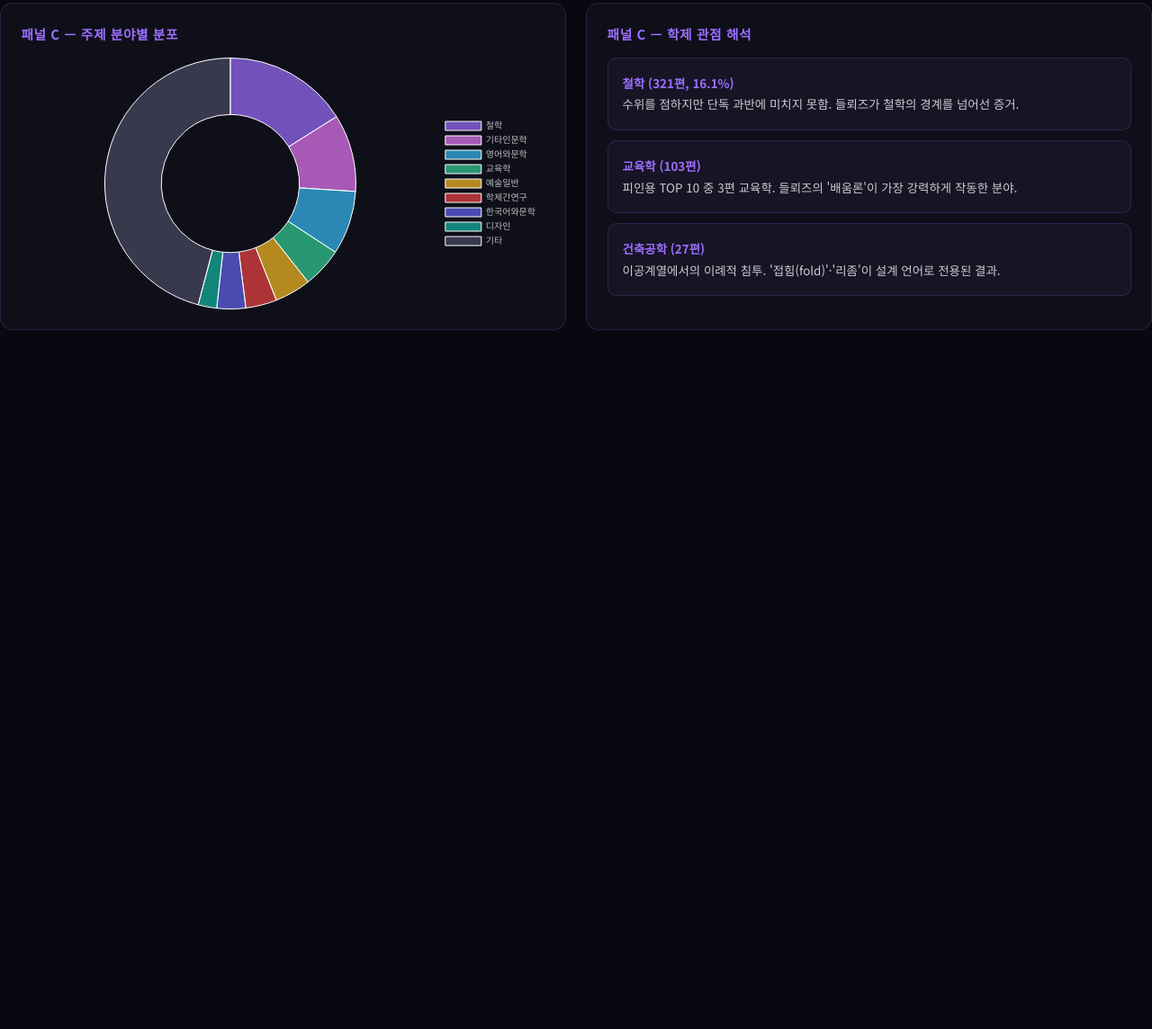
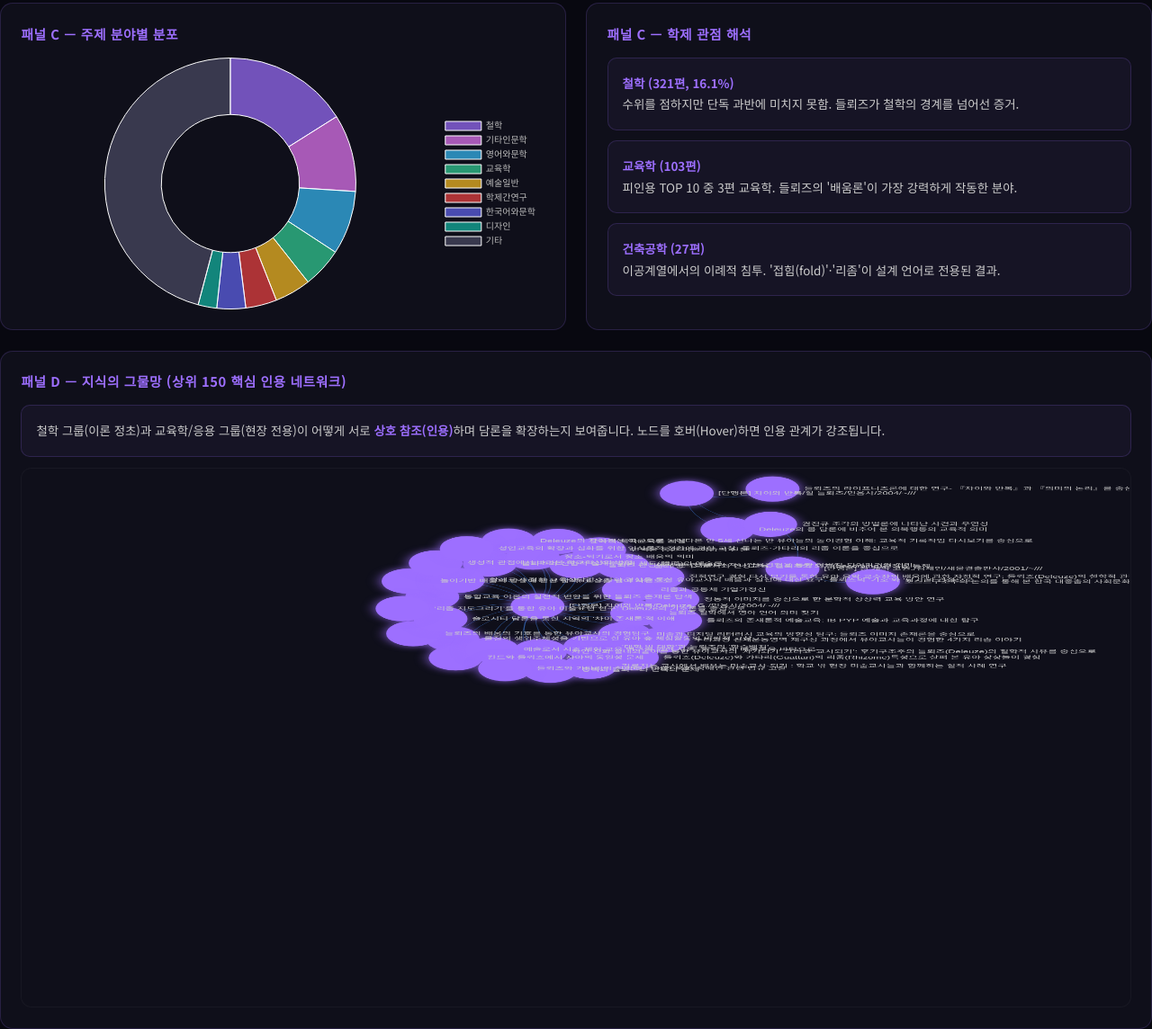
Before and after one commit to TAC302/deleuze2, a plain HTML site: page index.html in a window 1280 px wide. Shown: the part 1602-2746 px from the top of the page at 90% size. Before the commit the page ends 1969 px from the top, so only its background shows below. Drawn offline with nearby package versions, Linux system fonts and the light colour scheme.

Commit message:
Add network visualization with ECharts

```diff
--- a/index.html
+++ b/index.html
@@ -6,6 +6,8 @@
 <title>국내 들뢰즈 연구 지형도 대시보드</title>
 <link href="https://fonts.googleapis.com/css2?family=Noto+Sans+KR:wght@300;400;500;700&family=Playfair+Display:wght@700&display=swap" rel="stylesheet">
 <script src="https://cdn.jsdelivr.net/npm/chart.js"></script>
+<script src="https://cdn.jsdelivr.net/npm/echarts@5.5.0/dist/echarts.min.js"></script>
+<script src="network_data.js"></script>
 <style>
 *{margin:0;padding:0;box-sizing:border-box}
 body{background:#080810;color:#e8e0f0;font-family:'Noto Sans KR',sans-serif}
@@ -189,6 +191,13 @@ img.cimg{width:100%;border-radius:8px}
       <div class="box"><strong>건축공학 (27편)</strong><br>이공계열에서의 이례적 침투. '접힘(fold)'·'리좀'이 설계 언어로 전용된 결과.</div>
     </div>
   </div>
+  </div>
+
+  <div class="card" style="margin-top:1.4rem">
+    <h3>패널 D — 지식의 그물망 (상위 150 핵심 인용 네트워크)</h3>
+    <div class="box" style="margin-bottom:0.8rem">철학 그룹(이론 정초)과 교육학/응용 그룹(현장 전용)이 어떻게 서로 <strong>상호 참조(인용)</strong>하며 담론을 확장하는지 보여줍니다. 노드를 호버(Hover)하면 인용 관계가 강조됩니다.</div>
+    <div id="networkChart" style="width:100%; height:600px; background:var(--card); border-radius:12px; border:1px solid rgba(255,255,255,0.04);"></div>
+  </div>
 </div>
 
 <!-- 4. 피인용 TOP 10 -->
@@ -294,6 +303,50 @@ new Chart(document.getElementById('citeFieldChart'),{
     datasets:[{label:'피인용 합계',data:[87,63,56,152,50,142,37],backgroundColor:['rgba(52,211,153,0.7)','rgba(56,189,248,0.7)','rgba(232,121,249,0.7)','rgba(157,111,255,0.7)','rgba(251,191,36,0.7)','rgba(52,211,153,0.5)','rgba(100,100,180,0.7)'],borderRadius:6}]},
   options:{plugins:{legend:{display:false}},scales:{x:{ticks:{color:'#888'},grid:{color:'rgba(255,255,255,0.04)'}},y:{ticks:{color:'#888'},grid:{color:'rgba(255,255,255,0.04)'}}}}
 });
+// Initialize Network Chart
+if (typeof networkData !== 'undefined' && document.getElementById('networkChart')) {
+  const myChart = echarts.init(document.getElementById('networkChart'), 'dark');
+  const option = {
+    backgroundColor: 'transparent',
+    tooltip: { formatter: '{b}' },
+    series: [{
+      type: 'graph',
+      layout: 'force',
+      data: networkData.nodes.map(node => ({
+        ...node,
+        itemStyle: {
+          color: node.value > 20 ? '#9d6fff' : '#38bdf8',
+          shadowBlur: 15,
+          shadowColor: node.value > 20 ? 'rgba(157,111,255,0.8)' : 'rgba(56,189,248,0.8)'
+        }
+      })),
+      links: networkData.edges,
+      roam: true,
+      label: {
+        show: true,
+        position: 'right',
+        formatter: '{b}',
+        color: '#ccc',
+        fontSize: 11
+      },
+      force: {
+        repulsion: 150,
+        edgeLength: 100
+      },
+      lineStyle: {
+        color: 'source',
+        curveness: 0.3,
+        opacity: 0.4
+      },
+      emphasis: {
+        focus: 'adjacency',
+        lineStyle: { width: 3, opacity: 1 }
+      }
+    }]
+  };
+  myChart.setOption(option);
+  window.addEventListener('resize', () => myChart.resize());
+}
 </script>
 </body>
 </html>
--- /dev/null
+++ b/network_data.js
@@ -0,0 +1,378 @@
+const networkData = {
+  "nodes": [
+    {
+      "id": "‘대학 밖 대학’과 들뢰즈의 ‘학습배치’",
+      "name": "‘대학 밖 대학’과 들뢰즈의 ‘학습배치’",
+      "symbolSize": 60,
+      "value": 80
+    },
+    {
+      "id": "Deleuze의 차이생성 이론으로 들여다본 만 5세 신나는 반 유아들의 놀이경험 이해: 교육적 기록작업 다시보기를 중심으로",
+      "name": "Deleuze의 차이생성 이론으로 들여다본 만 5세 신나는 반 유아들의 놀이경험 이해: 교육적 기록작업 다시보기를 중심으로",
+      "symbolSize": 60,
+      "value": 90
+    },
+    {
+      "id": "자연 친화 실내외놀이를 통한 유아교사의 ‘자기되기’ 그리고 ‘교사되기’: 후기구조주의 들뢰즈(Deleuze)의 철학적 사유를 중심으로",
+      "name": "자연 친화 실내외놀이를 통한 유아교사의 ‘자기되기’ 그리고 ‘교사되기’: 후기구조주의 들뢰즈(Deleuze)의 철학적 사유를 중심으로",
+      "symbolSize": 60,
+      "value": 53
+    },
+    {
+      "id": "문화적 체육교육론 서설",
+      "name": "문화적 체육교육론 서설",
+      "symbolSize": 60,
+      "value": 87
+    },
+    {
+      "id": "질적연구 경험 다시 보기를 통한 유아 음악 교수자의 배움에 관한 자전적 연구: 들뢰즈(Deleuze)의 철학적 관점을 중심으로",
+      "name": "질적연구 경험 다시 보기를 통한 유아 음악 교수자의 배움에 관한 자전적 연구: 들뢰즈(Deleuze)의 철학적 관점을 중심으로",
+      "symbolSize": 60,
+      "value": 51
+    },
+    {
+      "id": "리좀과 공동체 기업가정신",
+      "name": "리좀과 공동체 기업가정신",
+      "symbolSize": 60,
+      "value": 54
+    },
+    {
+      "id": "[단행본] 차이와 반복/Deleuze, G./민음사/2004/~///",
+      "name": "[단행본] 차이와 반복/Deleuze, G./민음사/2004/~///",
+      "symbolSize": 60,
+      "value": 134
+    },
+    {
+      "id": "번역을 통한 미술학습의 실천",
+      "name": "번역을 통한 미술학습의 실천",
+      "symbolSize": 60,
+      "value": 49
+    },
+    {
+      "id": "통합교육 이론의 실천적 변환을 위한 들뢰즈 존재론 탐색",
+      "name": "통합교육 이론의 실천적 변환을 위한 들뢰즈 존재론 탐색",
+      "symbolSize": 60,
+      "value": 81
+    },
+    {
+      "id": "미술과 디지털 리터러시 교육의 방향성 탐구: 들뢰즈 이미지 존재론을 중심으로",
+      "name": "미술과 디지털 리터러시 교육의 방향성 탐구: 들뢰즈 이미지 존재론을 중심으로",
+      "symbolSize": 60,
+      "value": 56
+    },
+    {
+      "id": "가르치는 교사에서 배우는 미술교사-되기 : 학교 밖 현장 미술교사들과 함께하는 질적 사례 연구",
+      "name": "가르치는 교사에서 배우는 미술교사-되기 : 학교 밖 현장 미술교사들과 함께하는 질적 사례 연구",
+      "symbolSize": 60,
+      "value": 46
+    },
+    {
+      "id": "중독과 들뢰즈의 반복의 문제",
+      "name": "중독과 들뢰즈의 반복의 문제",
+      "symbolSize": 60,
+      "value": 46
+    },
+    {
+      "id": "누리과정 신체운동영역 재구성 과정에서 유아교사들이 경험한 4가지 리좀 이야기",
+      "name": "누리과정 신체운동영역 재구성 과정에서 유아교사들이 경험한 4가지 리좀 이야기",
+      "symbolSize": 60,
+      "value": 70
+    },
+    {
+      "id": "삶의 방식으로서의 인성교육 -들뢰즈의 되기(becoming)관점을 통해-",
+      "name": "삶의 방식으로서의 인성교육 -들뢰즈의 되기(becoming)관점을 통해-",
+      "symbolSize": 60,
+      "value": 57
+    },
+    {
+      "id": "들뢰즈의 선험적 실재주의와 체도(體道)의 예술론",
+      "name": "들뢰즈의 선험적 실재주의와 체도(體道)의 예술론",
+      "symbolSize": 60,
+      "value": 45
+    },
+    {
+      "id": "들뢰즈의 라이프니츠론에 대한 연구- 『차이와 반복』과 『의미의 논리』를 중심으로 -",
+      "name": "들뢰즈의 라이프니츠론에 대한 연구- 『차이와 반복』과 『의미의 논리』를 중심으로 -",
+      "symbolSize": 60,
+      "value": 45
+    },
+    {
+      "id": "물질의 행위주체성을 기반으로 한 유아 숲 체험활동의 비판적 고찰",
+      "name": "물질의 행위주체성을 기반으로 한 유아 숲 체험활동의 비판적 고찰",
+      "symbolSize": 60,
+      "value": 47
+    },
+    {
+      "id": "칸트와 들뢰즈에서 자아의 동일성 문제",
+      "name": "칸트와 들뢰즈에서 자아의 동일성 문제",
+      "symbolSize": 60,
+      "value": 46
+    },
+    {
+      "id": "들뢰즈의 존재론적 예술교육: IB PYP 예술과 교육과정에 대한 탐구",
+      "name": "들뢰즈의 존재론적 예술교육: IB PYP 예술과 교육과정에 대한 탐구",
+      "symbolSize": 60,
+      "value": 46
+    },
+    {
+      "id": "[단행본] 천 개의 고원./김재인/새물결출판사/2001/~///",
+      "name": "[단행본] 천 개의 고원./김재인/새물결출판사/2001/~///",
+      "symbolSize": 60,
+      "value": 46
+    },
+    {
+      "id": "장소-되기로서 장소 배움의 의미",
+      "name": "장소-되기로서 장소 배움의 의미",
+      "symbolSize": 60,
+      "value": 60
+    },
+    {
+      "id": "들뢰즈의 배움의 기호를 통한 유아교사의 경험탐구",
+      "name": "들뢰즈의 배움의 기호를 통한 유아교사의 경험탐구",
+      "symbolSize": 60,
+      "value": 46
+    },
+    {
+      "id": "놀이기반 배움의 방향에 관한 탐색: 표상을 넘어 사건으로",
+      "name": "놀이기반 배움의 방향에 관한 탐색: 표상을 넘어 사건으로",
+      "symbolSize": 60,
+      "value": 51
+    },
+    {
+      "id": "예술로서 시조 체험 교육 연구를 위한 시론 -들뢰즈의 예술론을 바탕으로-",
+      "name": "예술로서 시조 체험 교육 연구를 위한 시론 -들뢰즈의 예술론을 바탕으로-",
+      "symbolSize": 60,
+      "value": 44
+    },
+    {
+      "id": "알레르기 질환 교육상담간호사의 경험을 통한 유아교사의 배움과 실천에 대한 요구: 들뢰즈의 ‘기호’와 ‘되기’의 관점으로",
+      "name": "알레르기 질환 교육상담간호사의 경험을 통한 유아교사의 배움과 실천에 대한 요구: 들뢰즈의 ‘기호’와 ‘되기’의 관점으로",
+      "symbolSize": 60,
+      "value": 45
+    },
+    {
+      "id": "들뢰즈 철학에서 영아 언어 의미 찾기",
+      "name": "들뢰즈 철학에서 영아 언어 의미 찾기",
+      "symbolSize": 60,
+      "value": 49
+    },
+    {
+      "id": "슬로시티 담론을 통한 지역의 ‘차이 존재론’적 이해",
+      "name": "슬로시티 담론을 통한 지역의 ‘차이 존재론’적 이해",
+      "symbolSize": 60,
+      "value": 62
+    },
+    {
+      "id": "생성적 관점에서 바라본 학교혁신의 방향",
+      "name": "생성적 관점에서 바라본 학교혁신의 방향",
+      "symbolSize": 60,
+      "value": 64
+    },
+    {
+      "id": "포스트구조주의 논의를 통해 본 한국 대중춤의 사회문화적 의미",
+      "name": "포스트구조주의 논의를 통해 본 한국 대중춤의 사회문화적 의미",
+      "symbolSize": 60,
+      "value": 70
+    },
+    {
+      "id": "[단행본] 차이와 반복/질 들뢰즈/민음사/2004/~///",
+      "name": "[단행본] 차이와 반복/질 들뢰즈/민음사/2004/~///",
+      "symbolSize": 60,
+      "value": 107
+    },
+    {
+      "id": "들뢰즈 관점에서 본 영유아기 자녀양육경험을 통한 아버지-되어가기의 의미",
+      "name": "들뢰즈 관점에서 본 영유아기 자녀양육경험을 통한 아버지-되어가기의 의미",
+      "symbolSize": 60,
+      "value": 66
+    },
+    {
+      "id": "들뢰즈와 가타리의 철학에 근거한 북한 장애인 관련 법규 고찰",
+      "name": "들뢰즈와 가타리의 철학에 근거한 북한 장애인 관련 법규 고찰",
+      "symbolSize": 60,
+      "value": 68
+    },
+    {
+      "id": "성인교육의 확장과 심화를 위한 인식론적 전환에 관한 고찰: 들뢰즈⋅가타리의 리좀 이론을 중심으로",
+      "name": "성인교육의 확장과 심화를 위한 인식론적 전환에 관한 고찰: 들뢰즈⋅가타리의 리좀 이론을 중심으로",
+      "symbolSize": 60,
+      "value": 47
+    },
+    {
+      "id": "Deleuze의 몸 담론에 비추어 본 의복행동의 교육적 의미",
+      "name": "Deleuze의 몸 담론에 비추어 본 의복행동의 교육적 의미",
+      "symbolSize": 60,
+      "value": 65
+    },
+    {
+      "id": "‘리좀 지도그리기’를 통한 유아 미술표현 연구: Deleuze의 기호론을 중심으로",
+      "name": "‘리좀 지도그리기’를 통한 유아 미술표현 연구: Deleuze의 기호론을 중심으로",
+      "symbolSize": 60,
+      "value": 64
+    },
+    {
+      "id": "정동적 이미지를 중심으로 한 문학적 상상력 교육 방안 연구",
+      "name": "정동적 이미지를 중심으로 한 문학적 상상력 교육 방안 연구",
+      "symbolSize": 60,
+      "value": 47
+    },
+    {
+      "id": "들뢰즈(Deleuze)와 가타리(Guattari)의 리좀(Rhizome)특성으로 살펴 본 유아 상상놀이 경험",
+      "name": "들뢰즈(Deleuze)와 가타리(Guattari)의 리좀(Rhizome)특성으로 살펴 본 유아 상상놀이 경험",
+      "symbolSize": 60,
+      "value": 50
+    },
+    {
+      "id": "권진규 조각의 방법론에 나타난 사건과 우연성",
+      "name": "권진규 조각의 방법론에 나타난 사건과 우연성",
+      "symbolSize": 60,
+      "value": 48
+    }
+  ],
+  "edges": [
+    {
+      "source": "‘대학 밖 대학’과 들뢰즈의 ‘학습배치’",
+      "target": "[단행본] 차이와 반복/Deleuze, G./민음사/2004/~///"
+    },
+    {
+      "source": "들뢰즈 철학에서 영아 언어 의미 찾기",
+      "target": "[단행본] 차이와 반복/Deleuze, G./민음사/2004/~///"
+    },
+    {
+      "source": "예술로서 시조 체험 교육 연구를 위한 시론 -들뢰즈의 예술론을 바탕으로-",
+      "target": "[단행본] 차이와 반복/Deleuze, G./민음사/2004/~///"
+    },
+    {
+      "source": "미술과 디지털 리터러시 교육의 방향성 탐구: 들뢰즈 이미지 존재론을 중심으로",
+      "target": "[단행본] 차이와 반복/Deleuze, G./민음사/2004/~///"
+    },
+    {
+      "source": "들뢰즈의 존재론적 예술교육: IB PYP 예술과 교육과정에 대한 탐구",
+      "target": "[단행본] 차이와 반복/Deleuze, G./민음사/2004/~///"
+    },
+    {
+      "source": "성인교육의 확장과 심화를 위한 인식론적 전환에 관한 고찰: 들뢰즈⋅가타리의 리좀 이론을 중심으로",
+      "target": "[단행본] 차이와 반복/Deleuze, G./민음사/2004/~///"
+    },
+    {
+      "source": "질적연구 경험 다시 보기를 통한 유아 음악 교수자의 배움에 관한 자전적 연구: 들뢰즈(Deleuze)의 철학적 관점을 중심으로",
+      "target": "[단행본] 차이와 반복/Deleuze, G./민음사/2004/~///"
+    },
+    {
+      "source": "자연 친화 실내외놀이를 통한 유아교사의 ‘자기되기’ 그리고 ‘교사되기’: 후기구조주의 들뢰즈(Deleuze)의 철학적 사유를 중심으로",
+      "target": "[단행본] 차이와 반복/Deleuze, G./민음사/2004/~///"
+    },
+    {
+      "source": "중독과 들뢰즈의 반복의 문제",
+      "target": "[단행본] 차이와 반복/Deleuze, G./민음사/2004/~///"
+    },
+    {
+      "source": "칸트와 들뢰즈에서 자아의 동일성 문제",
+      "target": "[단행본] 차이와 반복/Deleuze, G./민음사/2004/~///"
+    },
+    {
+      "source": "Deleuze의 몸 담론에 비추어 본 의복행동의 교육적 의미",
+      "target": "[단행본] 차이와 반복/질 들뢰즈/민음사/2004/~///"
+    },
+    {
+      "source": "장소-되기로서 장소 배움의 의미",
+      "target": "[단행본] 차이와 반복/Deleuze, G./민음사/2004/~///"
+    },
+    {
+      "source": "들뢰즈의 선험적 실재주의와 체도(體道)의 예술론",
+      "target": "[단행본] 차이와 반복/Deleuze, G./민음사/2004/~///"
+    },
+    {
+      "source": "들뢰즈의 라이프니츠론에 대한 연구- 『차이와 반복』과 『의미의 논리』를 중심으로 -",
+      "target": "[단행본] 차이와 반복/질 들뢰즈/민음사/2004/~///"
+    },
+    {
+      "source": "들뢰즈의 배움의 기호를 통한 유아교사의 경험탐구",
+      "target": "[단행본] 차이와 반복/Deleuze, G./민음사/2004/~///"
+    },
+    {
+      "source": "Deleuze의 차이생성 이론으로 들여다본 만 5세 신나는 반 유아들의 놀이경험 이해: 교육적 기록작업 다시보기를 중심으로",
+      "target": "[단행본] 차이와 반복/Deleuze, G./민음사/2004/~///"
+    },
+    {
+      "source": "가르치는 교사에서 배우는 미술교사-되기 : 학교 밖 현장 미술교사들과 함께하는 질적 사례 연구",
+      "target": "[단행본] 차이와 반복/Deleuze, G./민음사/2004/~///"
+    },
+    {
+      "source": "삶의 방식으로서의 인성교육 -들뢰즈의 되기(becoming)관점을 통해-",
+      "target": "[단행본] 차이와 반복/Deleuze, G./민음사/2004/~///"
+    },
+    {
+      "source": "정동적 이미지를 중심으로 한 문학적 상상력 교육 방안 연구",
+      "target": "[단행본] 차이와 반복/Deleuze, G./민음사/2004/~///"
+    },
+    {
+      "source": "통합교육 이론의 실천적 변환을 위한 들뢰즈 존재론 탐색",
+      "target": "[단행본] 차이와 반복/Deleuze, G./민음사/2004/~///"
+    },
+    {
+      "source": "들뢰즈와 가타리의 철학에 근거한 북한 장애인 관련 법규 고찰",
+      "target": "[단행본] 차이와 반복/Deleuze, G./민음사/2004/~///"
+    },
+    {
+      "source": "들뢰즈(Deleuze)와 가타리(Guattari)의 리좀(Rhizome)특성으로 살펴 본 유아 상상놀이 경험",
+      "target": "[단행본] 차이와 반복/Deleuze, G./민음사/2004/~///"
+    },
+    {
+      "source": "들뢰즈 관점에서 본 영유아기 자녀양육경험을 통한 아버지-되어가기의 의미",
+      "target": "[단행본] 차이와 반복/Deleuze, G./민음사/2004/~///"
+    },
+    {
+      "source": "알레르기 질환 교육상담간호사의 경험을 통한 유아교사의 배움과 실천에 대한 요구: 들뢰즈의 ‘기호’와 ‘되기’의 관점으로",
+      "target": "[단행본] 차이와 반복/Deleuze, G./민음사/2004/~///"
+    },
+    {
+      "source": "슬로시티 담론을 통한 지역의 ‘차이 존재론’적 이해",
+      "target": "[단행본] 차이와 반복/Deleuze, G./민음사/2004/~///"
+    },
+    {
+      "source": "번역을 통한 미술학습의 실천",
+      "target": "[단행본] 차이와 반복/Deleuze, G./민음사/2004/~///"
+    },
+    {
+      "source": "권진규 조각의 방법론에 나타난 사건과 우연성",
+      "target": "[단행본] 천 개의 고원./김재인/새물결출판사/2001/~///"
+    },
+    {
+      "source": "권진규 조각의 방법론에 나타난 사건과 우연성",
+      "target": "[단행본] 차이와 반복/질 들뢰즈/민음사/2004/~///"
+    },
+    {
+      "source": "문화적 체육교육론 서설",
+      "target": "[단행본] 차이와 반복/Deleuze, G./민음사/2004/~///"
+    },
+    {
+      "source": "포스트구조주의 논의를 통해 본 한국 대중춤의 사회문화적 의미",
+      "target": "[단행본] 천 개의 고원./김재인/새물결출판사/2001/~///"
+    },
+    {
+      "source": "생성적 관점에서 바라본 학교혁신의 방향",
+      "target": "[단행본] 차이와 반복/Deleuze, G./민음사/2004/~///"
+    },
+    {
+      "source": "누리과정 신체운동영역 재구성 과정에서 유아교사들이 경험한 4가지 리좀 이야기",
+      "target": "[단행본] 차이와 반복/Deleuze, G./민음사/2004/~///"
+    },
+    {
+      "source": "‘리좀 지도그리기’를 통한 유아 미술표현 연구: Deleuze의 기호론을 중심으로",
+      "target": "[단행본] 차이와 반복/Deleuze, G./민음사/2004/~///"
+    },
+    {
+      "source": "물질의 행위주체성을 기반으로 한 유아 숲 체험활동의 비판적 고찰",
+      "target": "[단행본] 차이와 반복/Deleuze, G./민음사/2004/~///"
+    },
+    {
+      "source": "놀이기반 배움의 방향에 관한 탐색: 표상을 넘어 사건으로",
+      "target": "[단행본] 차이와 반복/Deleuze, G./민음사/2004/~///"
+    },
+    {
+      "source": "리좀과 공동체 기업가정신",
+      "target": "[단행본] 차이와 반복/Deleuze, G./민음사/2004/~///"
+    }
+  ]
+};
```
